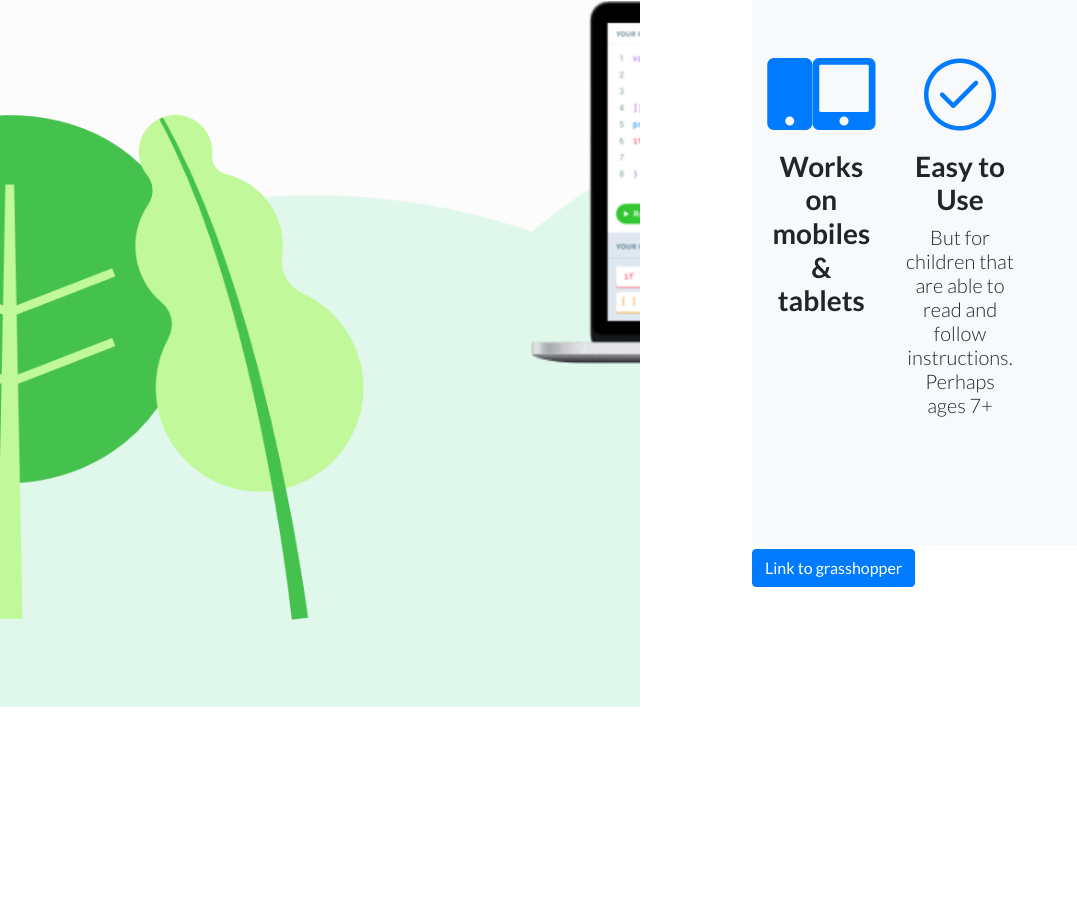
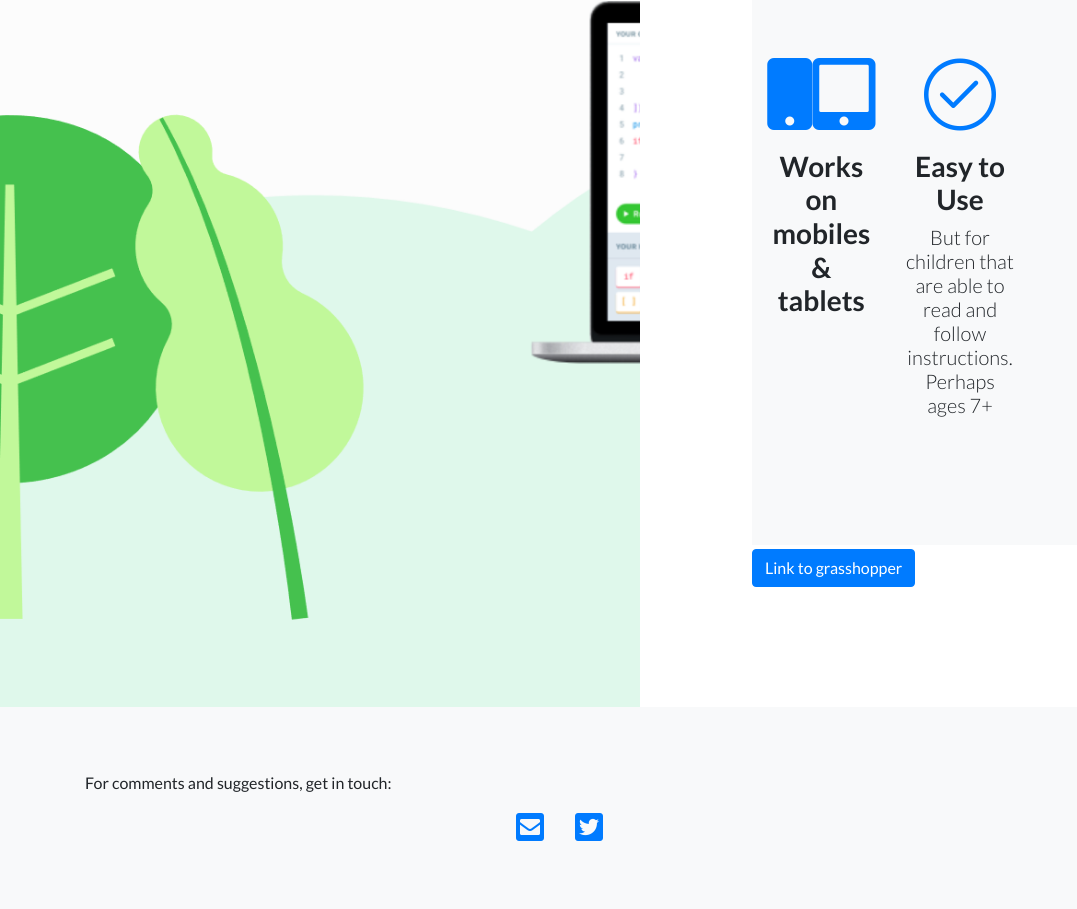
Before and after one commit to codingathome/codingathome.github.io, a plain HTML site: page index.html in a window 1280 px wide. Shown: the part 2209-3118 px from the top of the page, without its empty margins (0-1077 px from the left). Before the commit the page ends 2916 px from the top, so only its background shows below. Drawn offline with Linux system fonts and the light colour scheme.

Commit message:
Contact details

```diff
--- a/index.html
+++ b/index.html
@@ -136,7 +136,29 @@
 
   </section>
 
-  <!-- Footer -->
+ <!-- Footer -->
+ <footer class="footer bg-light">
+    <div class="container">
+        <p>For comments and suggestions, get in touch:</p>
+      <div class="row">
+        <div class="col-lg-6 h-100 text-center text-lg-right my-auto">
+          <ul class="list-inline mb-0">
+            <li class="list-inline-item mr-3">
+              <a href="mailto:mattlaver@gmail.com?Subject=Code%20at%20home">
+                <i class="fa fa-envelope-square fa-2x fa-fw"></i>
+              </a>
+            </li>
+            <li class="list-inline-item mr-3">
+              <a href="https://twitter.com/m_lave">
+                <i class="fab fa-twitter-square fa-2x fa-fw"></i>
+              </a>
+            </li>
+
+          </ul>
+        </div>
+      </div>
+    </div>
+  </footer>
 
 
   <!-- Bootstrap core JavaScript -->
```
